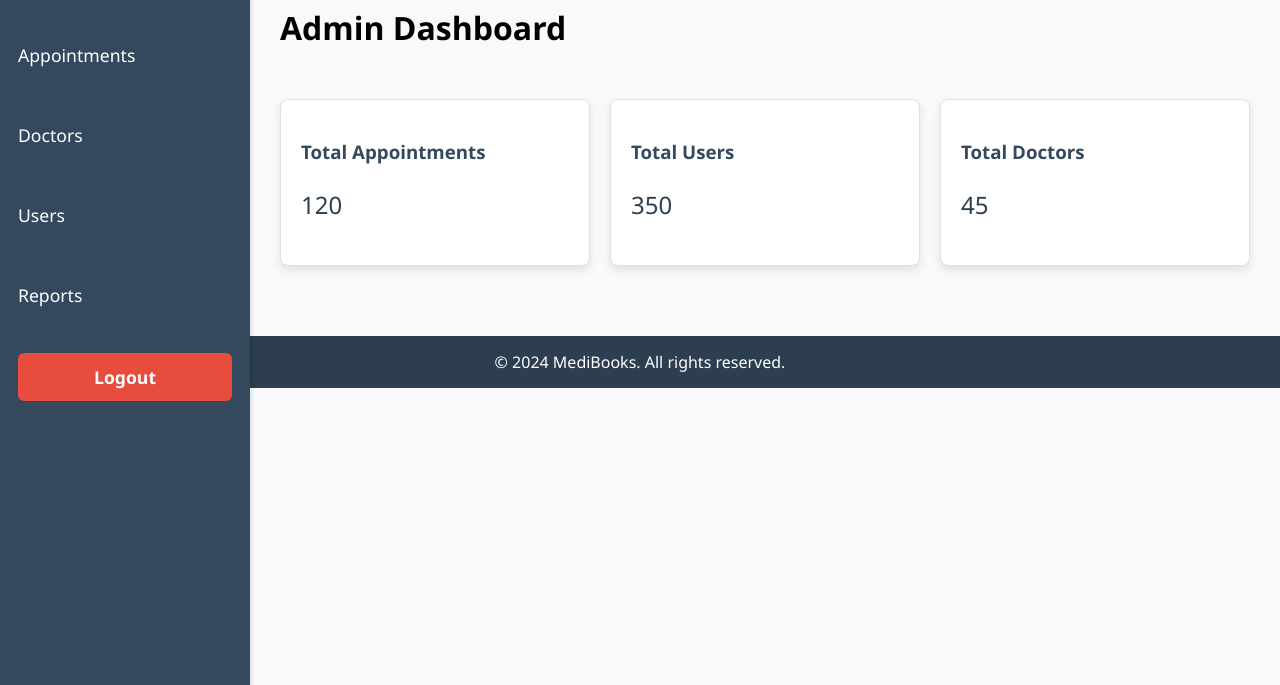
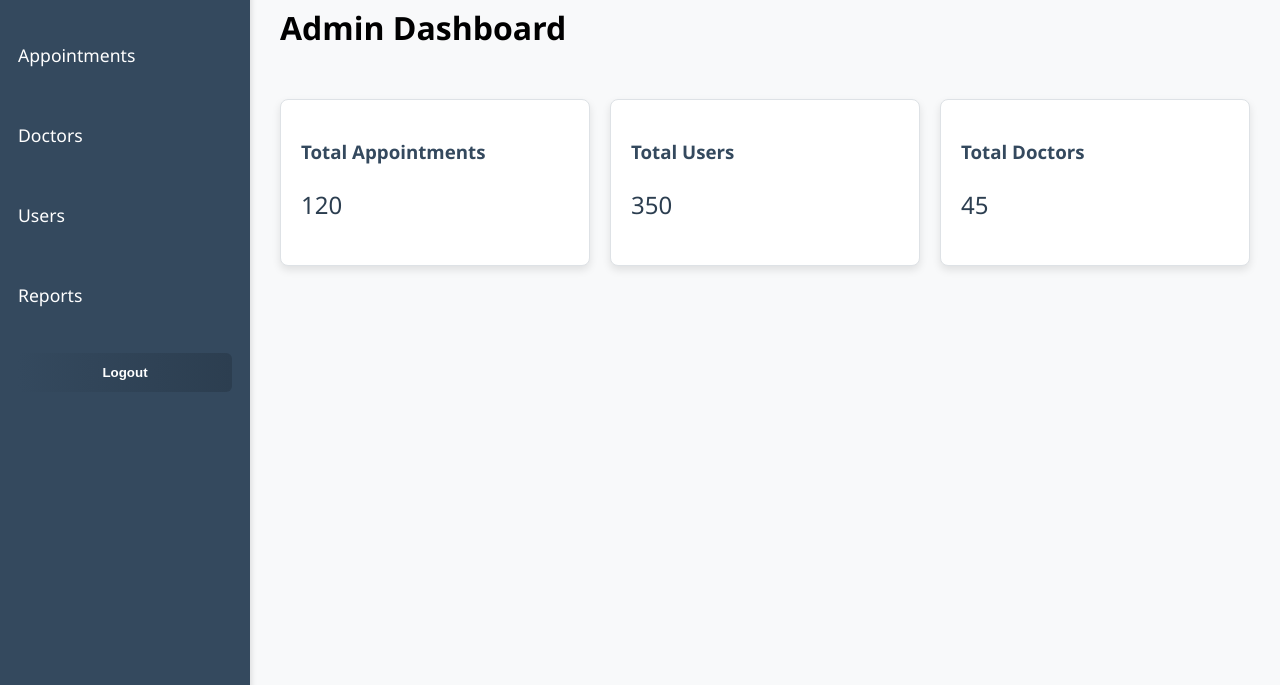
Before and after one commit to DevOpsAndCloudMastery1/medibooks-public-html-1, a website: page medibooks-public-html-1/admin-UI/admin-dashboard.html in a window 1280 px wide. Shown: the part 115-800 px from the top of the page. Drawn offline with Linux system fonts and the light colour scheme.

Commit message:
Fix: medibooks logo is linked and changed logout button colour, removed footer

```diff
--- a/medibooks-public-html-1/admin-UI/admin-dashboard.html
+++ b/medibooks-public-html-1/admin-UI/admin-dashboard.html
@@ -45,6 +45,11 @@
             transform: scale(1.2);
         }
 
+        .brand-name {
+            font-size: 1.5rem;
+            font-weight: bold;
+        }
+
         /* Sidebar */
         .sidebar {
             background-color: #34495e;
@@ -78,6 +83,7 @@
             background-color: #2c3e50;
         }
 
+        /* Main Content */
         .main-content {
             margin-left: 250px;
             padding: 30px;
@@ -105,6 +111,23 @@
         .overview-cards .card p {
             font-size: 1.5rem;
             color: #2c3e50;
+        }
+
+        /* Logout Button */
+        #logout {
+            background: linear-gradient(90deg, #34495e, #2c3e50);
+            border: none;
+            padding: 10px 20px;
+            color: white;
+            text-align: center;
+            width: 100%;
+            margin-top: 20px;
+            cursor: pointer;
+            border-radius: 5px;
+        }
+
+        #logout:hover {
+            background: linear-gradient(90deg, #2c3e50, #34495e);
         }
 
         /* Footer */
@@ -137,7 +160,7 @@
             <li><a href="manage-doctors.html">Doctors</a></li>
             <li><a href="manage-users.html">Users</a></li>
             <li><a href="reports.html">Reports</a></li>
-            <li><a href="admin-login.html" id="logout">Logout</a></li>
+            <li><button id="logout">Logout</button></li>
         </ul>
     </div>
 
@@ -161,10 +184,5 @@
         </div>
     </div>
 
-    <!-- Footer -->
-    <footer>
-        &copy; 2024 MediBooks. All rights reserved.
-    </footer>
-
 </body>
 </html>
```
